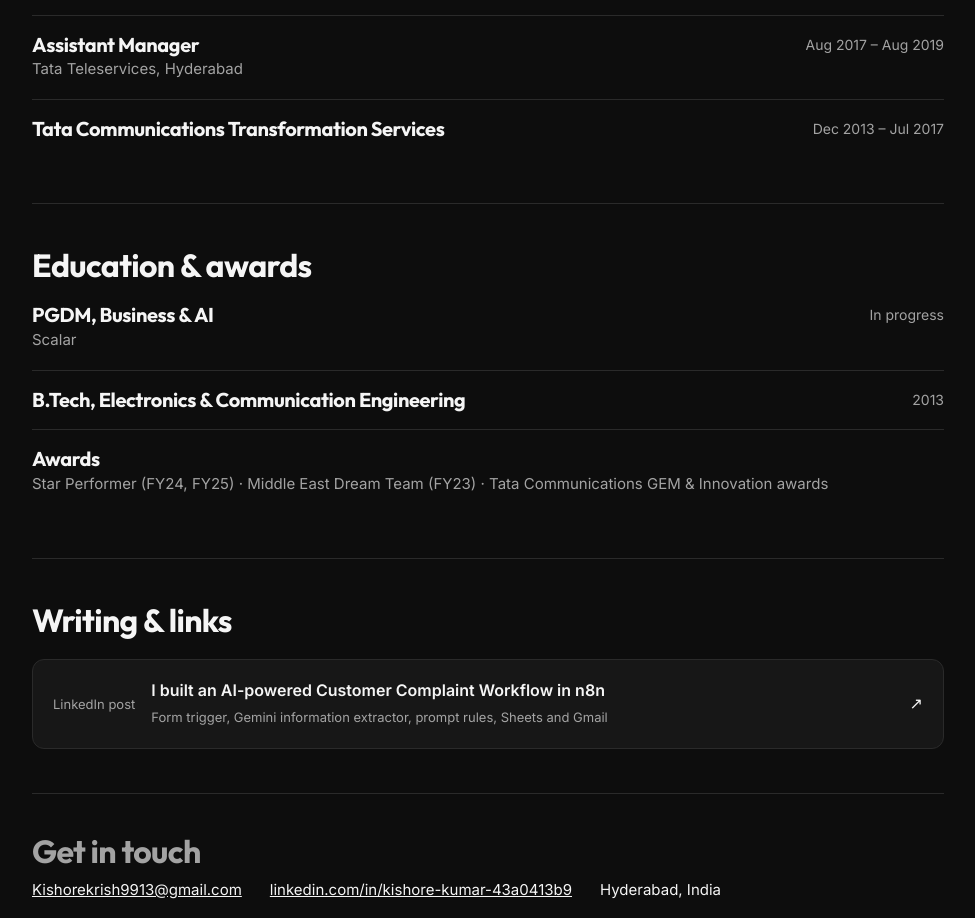
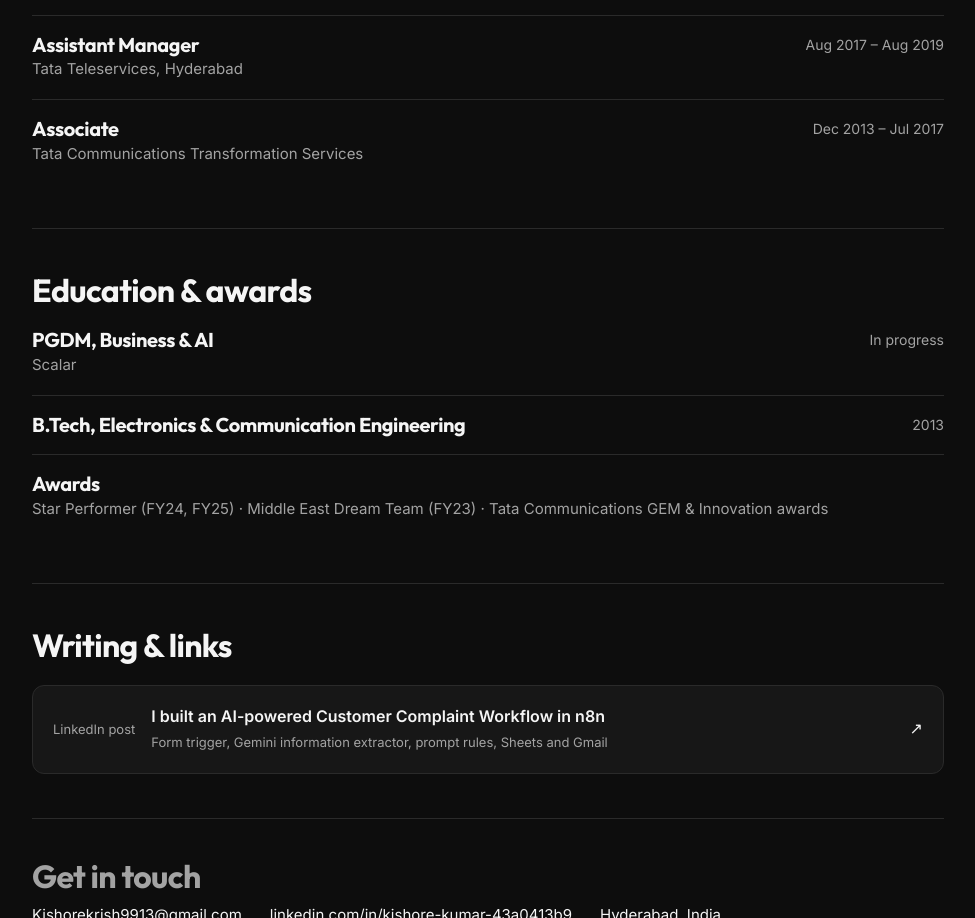
Before and after one commit to kishorekrish9913-ctrl/kishorekrish9913-ctrl.github.io, a plain HTML site: page index.html in a window 1280 px wide. Shown: the part 2863-3781 px from the top of the page, without its empty margins (152-1127 px from the left). Drawn offline with Linux system fonts and the light colour scheme.

Commit message:
Update job title for Tata Communications entry

```diff
--- a/index.html
+++ b/index.html
@@ -245,7 +245,7 @@ body:has(.casepage:target) .home{display:none}
           <div class="d">Aug 2017 – Aug 2019</div>
         </li>
         <li>
-          <div><h3>Tata Communications Transformation Services</h3></div>
+          <div><h3>Associate</h3><div class="r">Tata Communications Transformation Services</div></div>
           <div class="d">Dec 2013 – Jul 2017</div>
         </li>
       </ul>
```
